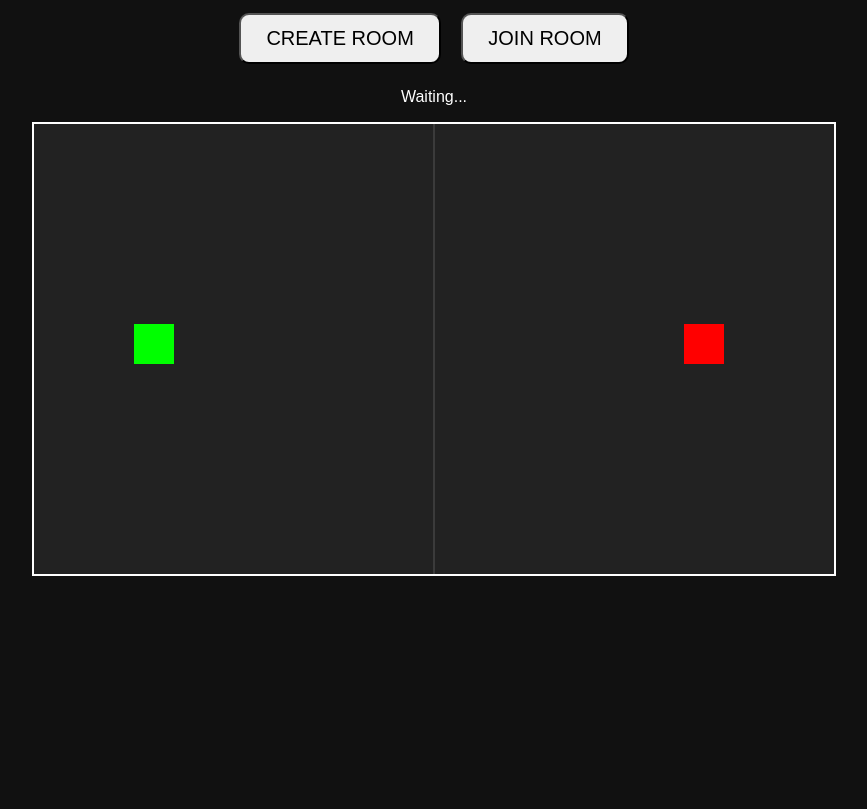
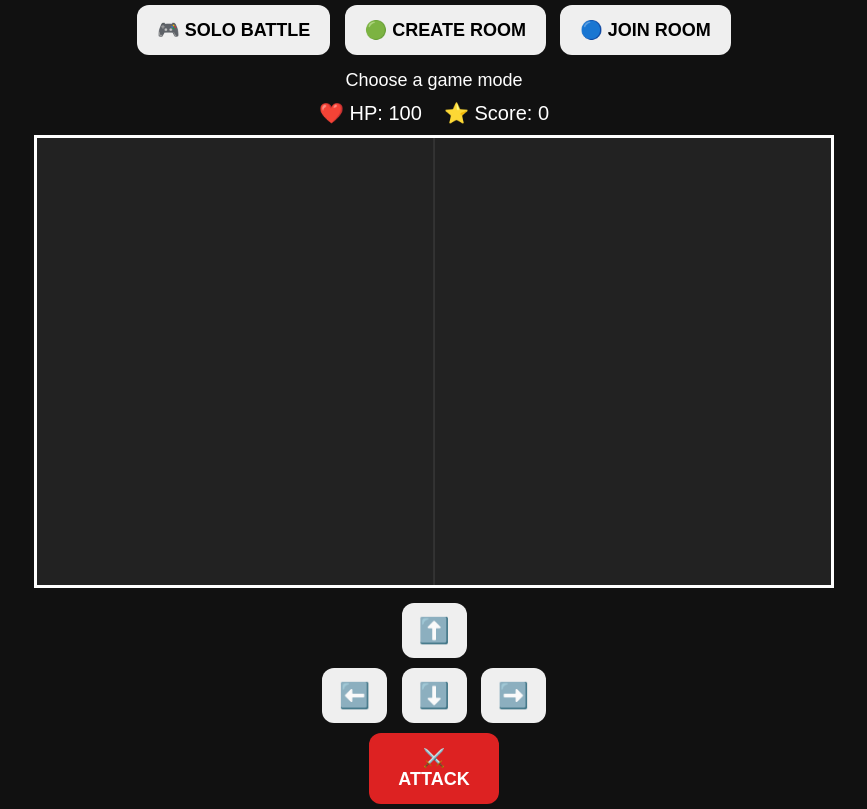
Before and after one commit to chittee772-a11y/Bird-flying-game, a plain HTML site: page index.html in a window 1280 px wide. Shown: the part 63-872 px from the top of the page, without its empty margins (206-1073 px from the left). Before the commit the page ends 800 px from the top, so only its background shows below. Drawn offline with Linux system fonts and the light colour scheme.

Commit message:
Refactor HTML structure and improve styles

```diff
--- a/index.html
+++ b/index.html
@@ -1,112 +1,336 @@
 <!DOCTYPE html>
-<html>
+<html lang="en">
 <head>
-<meta name="viewport" content="width=device-width, initial-scale=1.0">
+<meta charset="UTF-8">
+<meta name="viewport"
+      content="width=device-width, initial-scale=1.0, maximum-scale=1.0">
+
 <title>Offline Battle</title>
 
 <style>
+* {
+    box-sizing: border-box;
+}
+
 body {
     margin: 0;
     background: #111;
     color: white;
-    font-family: Arial;
+    font-family: Arial, sans-serif;
     text-align: center;
+    user-select: none;
 }
 
-canvas {
-    background: #222;
-    display: block;
-    margin: auto;
-    border: 2px solid white;
-    max-width: 100%;
+h1 {
+    margin: 15px 0;
+    font-size: 28px;
 }
 
 button {
+    border: 0;
+    border-radius: 12px;
+    padding: 14px 20px;
+    margin: 5px;
+    font-size: 18px;
+    font-weight: bold;
+}
+
+#game {
+    width: 100%;
+    max-width: 800px;
+    height: auto;
+    background: #222;
+    border: 3px solid white;
+    display: block;
+    margin: 10px auto;
+}
+
+#status {
+    font-size: 18px;
+    margin: 10px;
+}
+
+.controls {
+    margin-top: 10px;
+}
+
+.control {
+    width: 65px;
+    height: 55px;
+    padding: 5px;
+    font-size: 25px;
+}
+
+.attack {
+    width: 130px;
+    background: #d22;
+    color: white;
+}
+
+#score {
     font-size: 20px;
-    padding: 12px 25px;
     margin: 8px;
-    border-radius: 10px;
 }
 </style>
 </head>
 
 <body>
 
-<h2>⚔️ OFFLINE BATTLE ⚔️</h2>
+<h1>⚔️ OFFLINE BATTLE ⚔️</h1>
 
-<button onclick="hostGame()">CREATE ROOM</button>
-<button onclick="joinGame()">JOIN ROOM</button>
+<div>
+    <button onclick="startSolo()">🎮 SOLO BATTLE</button>
+    <button onclick="createRoom()">🟢 CREATE ROOM</button>
+    <button onclick="joinRoom()">🔵 JOIN ROOM</button>
+</div>
 
-<p id="status">Waiting...</p>
+<div id="status">Choose a game mode</div>
+
+<div id="score">
+    ❤️ HP: <span id="hp">100</span>
+    &nbsp;&nbsp;
+    ⭐ Score: <span id="points">0</span>
+</div>
 
 <canvas id="game" width="800" height="450"></canvas>
+
+<div class="controls">
+
+    <div>
+        <button class="control"
+                ontouchstart="moveUp=true"
+                ontouchend="moveUp=false"
+                onmousedown="moveUp=true"
+                onmouseup="moveUp=false">
+            ⬆️
+        </button>
+    </div>
+
+    <div>
+        <button class="control"
+                ontouchstart="moveLeft=true"
+                ontouchend="moveLeft=false"
+                onmousedown="moveLeft=true"
+                onmouseup="moveLeft=false">
+            ⬅️
+        </button>
+
+        <button class="control"
+                ontouchstart="moveDown=true"
+                ontouchend="moveDown=false"
+                onmousedown="moveDown=true"
+                onmouseup="moveDown=false">
+            ⬇️
+        </button>
+
+        <button class="control"
+                ontouchstart="moveRight=true"
+                ontouchend="moveRight=false"
+                onmousedown="moveRight=true"
+                onmouseup="moveRight=false">
+            ➡️
+        </button>
+    </div>
+
+    <div>
+        <button class="attack"
+                onclick="attack()">
+            ⚔️ ATTACK
+        </button>
+    </div>
+
+</div>
 
 <script>
 
 const canvas = document.getElementById("game");
 const ctx = canvas.getContext("2d");
 
-let player = {
+let player;
+let enemy;
+
+let playing = false;
+let hp = 100;
+let points = 0;
+
+let moveUp = false;
+let moveDown = false;
+let moveLeft = false;
+let moveRight = false;
+
+function startSolo() {
+
+    player = {
         x: 100,
         y: 200,
         size: 40,
         speed: 5
     };
 
-let enemy = {
+    enemy = {
         x: 650,
         y: 200,
-    size: 40
+        size: 40,
+        hp: 100,
+        speed: 1.5
     };
 
-let keys = {};
+    hp = 100;
+    points = 0;
+    playing = true;
 
-document.addEventListener("keydown", e => {
-    keys[e.key] = true;
-});
+    document.getElementById("hp").innerText = hp;
+    document.getElementById("points").innerText = points;
 
-document.addEventListener("keyup", e => {
-    keys[e.key] = false;
-});
+    document.getElementById("status").innerText =
+        "🟢 SOLO MODE - Defeat the enemy!";
 
-function hostGame() {
-    document.getElementById("status").innerText =
-        "🟢 Room Created - Player 1";
 }
 
-function joinGame() {
+function createRoom() {
+
     document.getElementById("status").innerText =
-        "🔵 Joined Room - Player 2";
+        "🟢 Room created. Multiplayer server will be added next.";
+
+}
+
+function joinRoom() {
+
+    document.getElementById("status").innerText =
+        "🔵 Join mode selected. Multiplayer server will be added next.";
+
+}
+
+function attack() {
+
+    if (!playing) return;
+
+    let dx = player.x - enemy.x;
+    let dy = player.y - enemy.y;
+
+    let distance = Math.sqrt(dx * dx + dy * dy);
+
+    if (distance < 100) {
+
+        enemy.hp -= 25;
+
+        if (enemy.hp <= 0) {
+
+            points += 1;
+
+            document.getElementById("points").innerText =
+                points;
+
+            enemy.x = 600 + Math.random() * 150;
+            enemy.y = 50 + Math.random() * 350;
+
+            enemy.hp = 100;
+        }
+    }
 }
 
 function update() {
 
-    if (keys["ArrowUp"] || keys["w"]) {
+    if (!playing) return;
+
+    if (moveUp)
         player.y -= player.speed;
+
+    if (moveDown)
+        player.y += player.speed;
+
+    if (moveLeft)
+        player.x -= player.speed;
+
+    if (moveRight)
+        player.x += player.speed;
+
+    // Keep player inside screen
+
+    player.x = Math.max(
+        0,
+        Math.min(canvas.width - player.size, player.x)
+    );
+
+    player.y = Math.max(
+        0,
+        Math.min(canvas.height - player.size, player.y)
+    );
+
+    // Enemy follows player
+
+    let dx = player.x - enemy.x;
+    let dy = player.y - enemy.y;
+
+    let distance = Math.sqrt(dx * dx + dy * dy);
+
+    if (distance > 1) {
+
+        enemy.x += (dx / distance) * enemy.speed;
+        enemy.y += (dy / distance) * enemy.speed;
     }
 
-    if (keys["ArrowDown"] || keys["s"]) {
-        player.y += player.speed;
+    // Enemy attacks when close
+
+    if (distance < 55) {
+
+        hp -= 0.15;
+
+        document.getElementById("hp").innerText =
+            Math.max(0, Math.floor(hp));
+
+        if (hp <= 0) {
+
+            playing = false;
+
+            document.getElementById("status").innerText =
+                "💀 GAME OVER! Press SOLO BATTLE to restart.";
         }
-
-    if (keys["ArrowLeft"] || keys["a"]) {
-        player.x -= player.speed;
     }
-
-    if (keys["ArrowRight"] || keys["d"]) {
-        player.x += player.speed;
-    }
-
-    player.x = Math.max(0, Math.min(canvas.width-player.size, player.x));
-    player.y = Math.max(0, Math.min(canvas.height-player.size, player.y));
 }
 
 function draw() {
 
-    ctx.clearRect(0,0,canvas.width,canvas.height);
+    ctx.clearRect(
+        0,
+        0,
+        canvas.width,
+        canvas.height
+    );
+
+    // Background
+
+    ctx.fillStyle = "#222";
+    ctx.fillRect(
+        0,
+        0,
+        canvas.width,
+        canvas.height
+    );
+
+    // Center line
+
+    ctx.strokeStyle = "#444";
+    ctx.beginPath();
+
+    ctx.moveTo(
+        canvas.width / 2,
+        0
+    );
+
+    ctx.lineTo(
+        canvas.width / 2,
+        canvas.height
+    );
+
+    ctx.stroke();
+
+    if (!player || !enemy) return;
 
     // Player
-    ctx.fillStyle = "lime";
+
+    ctx.fillStyle = "#00ff22";
+
     ctx.fillRect(
         player.x,
         player.y,
@@ -115,7 +339,9 @@ function draw() {
     );
 
     // Enemy
-    ctx.fillStyle = "red";
+
+    ctx.fillStyle = "#ff1111";
+
     ctx.fillRect(
         enemy.x,
         enemy.y,
@@ -123,17 +349,32 @@ function draw() {
         enemy.size
     );
 
-    // Center line
-    ctx.strokeStyle = "#555";
-    ctx.beginPath();
-    ctx.moveTo(canvas.width/2,0);
-    ctx.lineTo(canvas.width/2,canvas.height);
-    ctx.stroke();
+    // Enemy HP bar
+
+    ctx.fillStyle = "#555";
+
+    ctx.fillRect(
+        enemy.x,
+        enemy.y - 12,
+        40,
+        6
+    );
+
+    ctx.fillStyle = "#ff3333";
+
+    ctx.fillRect(
+        enemy.x,
+        enemy.y - 12,
+        40 * (enemy.hp / 100),
+        6
+    );
 }
 
 function gameLoop() {
+
     update();
     draw();
+
     requestAnimationFrame(gameLoop);
 }
 
```
Lines whose indentation alone changed are shown as unchanged.
